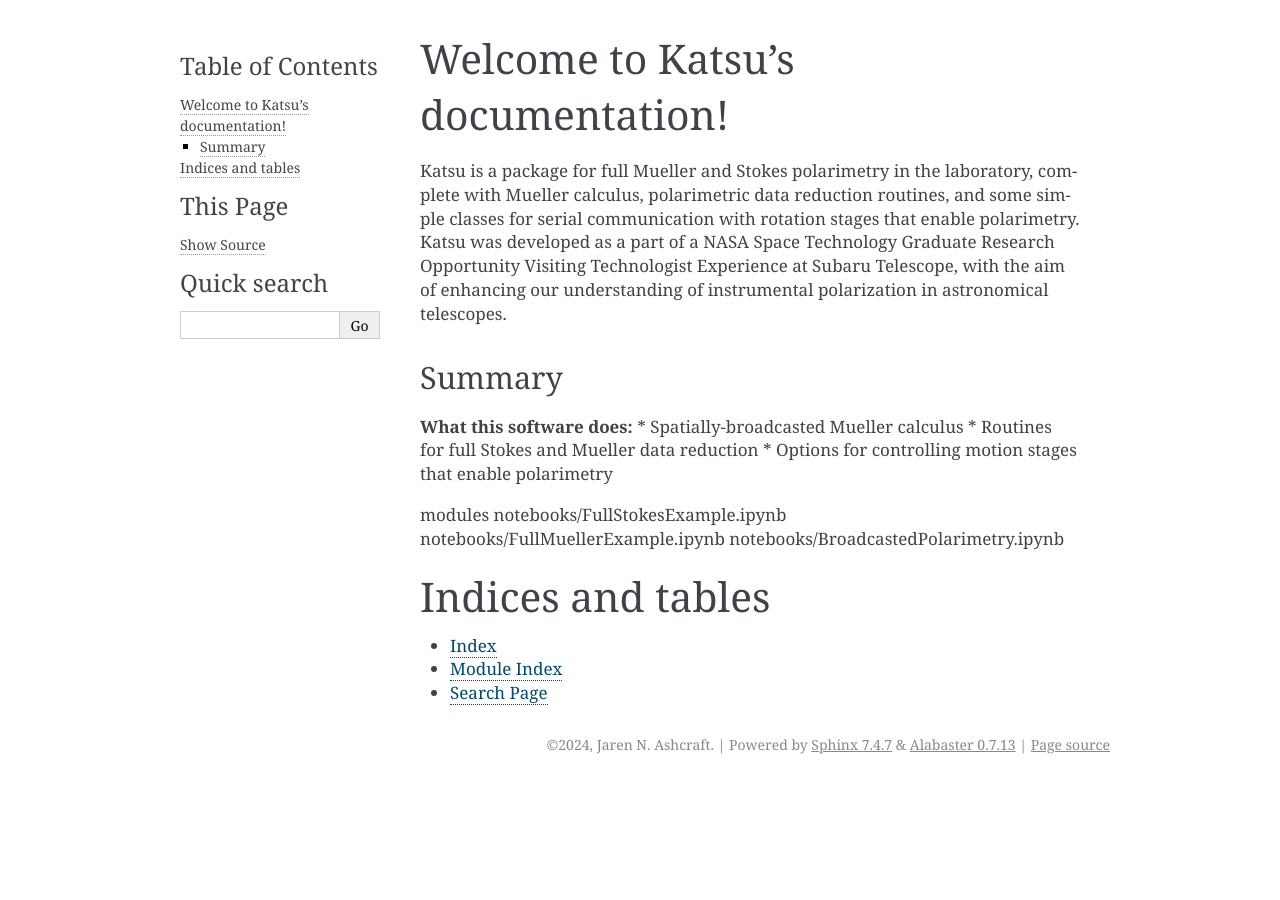
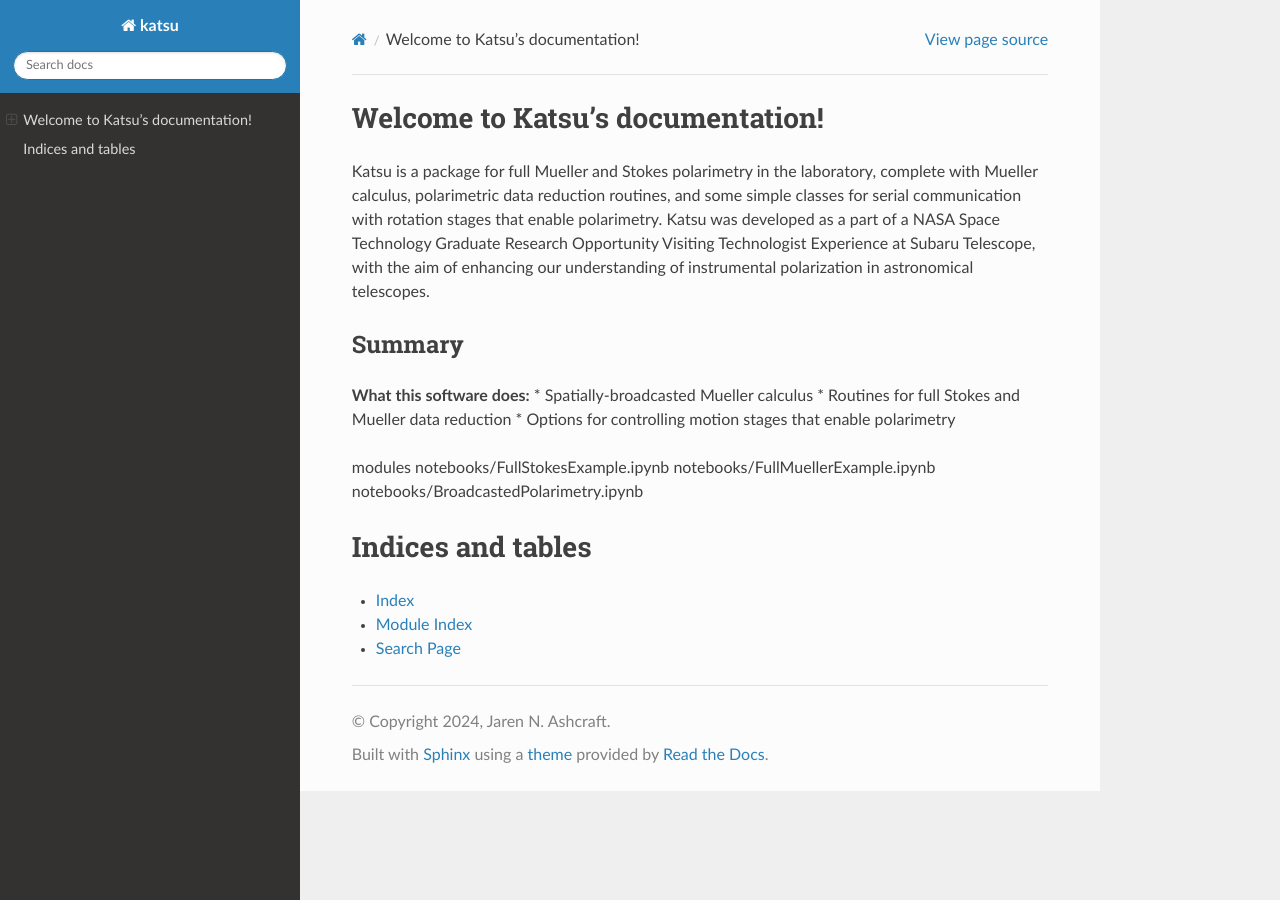
Before and after one commit to Jashcraf/katsu, a Sphinx documentation site: the page built from docs/index.rst, in a window 1280 px wide. Built offline with Sphinx 7.4.7 and the Read the Docs theme 2.0.0, drawn with Linux system fonts in a browser that asks for light colours.

```diff
--- a/docs/conf.py
+++ b/docs/conf.py
@@ -34,7 +34,8 @@
     'sphinx.ext.autodoc',
     'sphinx.ext.napoleon',
     'numpydoc',
-    'nbsphinx'
+    'nbsphinx',
+    'sphinx_rtd_theme'
 ]
 
 # Add any paths that contain templates here, relative to this directory.
@@ -51,7 +52,7 @@
 # The theme to use for HTML and HTML Help pages.  See the documentation for
 # a list of builtin themes.
 #
-html_theme = 'alabaster'
+html_theme = 'sphinx_rtd_theme'
 
 # Add any paths that contain custom static files (such as style sheets) here,
 # relative to this directory. They are copied after the builtin static files,
```
Also changed, not shown: 1 other file.
